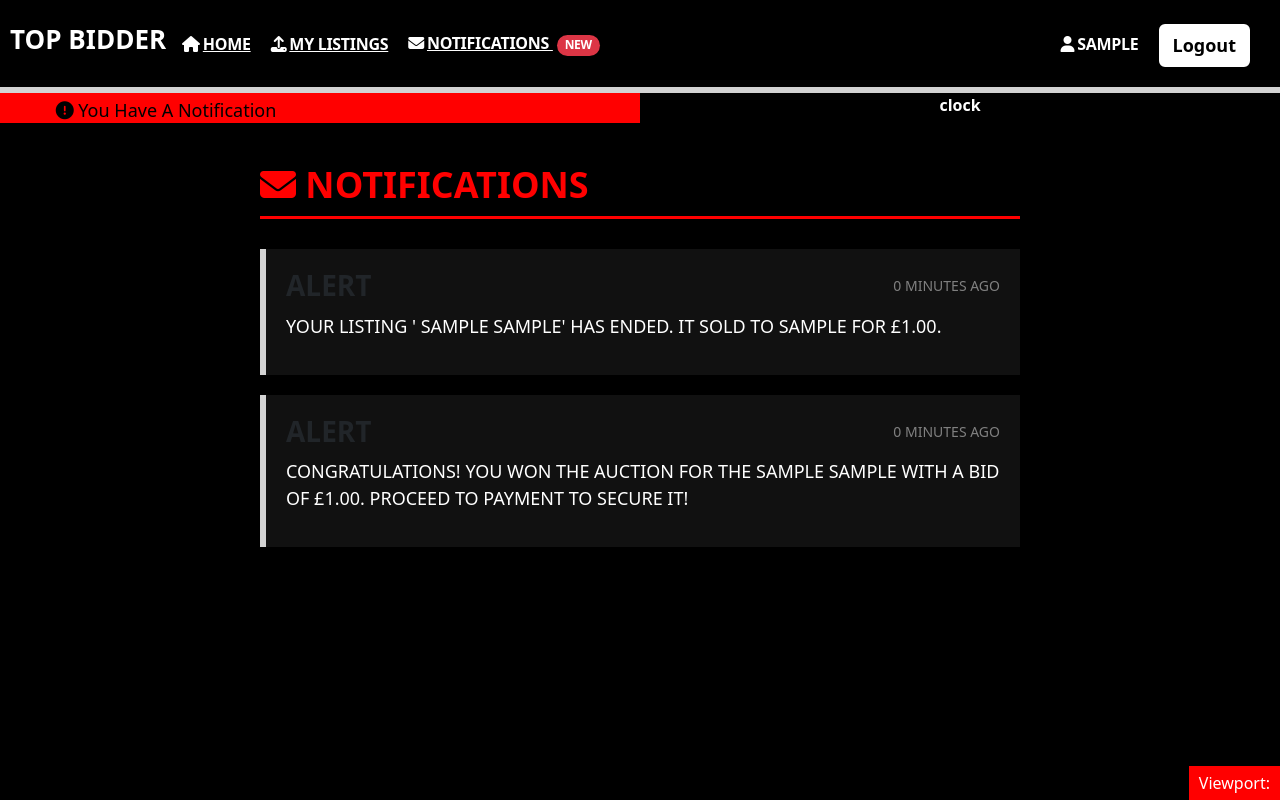
After one commit to gazhird/milestone-project-4, a Django app: page /listings/notifications/ in a window 1280 px wide. The commit adds this page. Run offline with Django 5.2, Linux system fonts and the light colour scheme; a user stored in the database is signed in; data comes from the database, SQL or seed files in the repository; tables that the repository leaves empty hold one stand-in row (values such as "Sample post").

Commit message:
adding notifications for users

```diff
--- a/listings/models.py
+++ b/listings/models.py
@@ -84,9 +84,10 @@ class Bid(models.Model):
 
 
 class Notification(models.Model):
-
     user = models.ForeignKey(settings.AUTH_USER_MODEL, on_delete=models.CASCADE, related_name='notifications')
-    message = models.CharField(max_length=255)
+    listing = models.ForeignKey('Listing', on_delete=models.CASCADE, related_name='notifications', null=True, blank=True)
+    message = models.TextField(blank=True, null=True)
+    status = models.CharField(max_length=50, default="unread") # 'outbid', 'won', 'sold'
     is_read = models.BooleanField(default=False)
     created_at = models.DateTimeField(auto_now_add=True)
 
@@ -94,4 +95,4 @@ class Notification(models.Model):
         ordering = ['-created_at']
 
     def __str__(self):
-        return f"Alert for {self.user.username if self.user else 'Unknown'}: {self.message[:30]}"
+        return f"Notification for {self.user.username} - {self.status}"
--- a/listings/urls.py
+++ b/listings/urls.py
@@ -7,6 +7,7 @@ urlpatterns = [
     path("my_listings/", views.upload, name="my_listings"),
     path('vehicle/<int:listing_id>/', views.vehicle_detail, name='vehicle'),
     path('edit/', views.edit_listing, name='edit_listing'),
-    path('delete/<int:listing_id>/', views.delete_listing, name='delete_listing'),
+path('delete/<int:listing_id>/', views.delete_listing, name='delete_listing'),
     path('vehicle/<int:listing_id>/bid/', views.place_bid, name='place_bid'),
+    path('notifications/', views.notifications_view, name='notifications'),
 ]
--- /dev/null
+++ b/listings/utils.py
@@ -0,0 +1,42 @@
+from django.utils import timezone
+from .models import Listing, Bid, Notification
+
+
+# Find all expired auctions, change table column 'status' from 'active' to 'ended'
+
+
+def check_and_close_auctions():
+
+    now = timezone.now()
+
+    # Get listings that have passed their end time but DB column 'status' active
+    expired_listings = Listing.objects.filter(ends_at__lte=now, status="active")
+
+    for listing in expired_listings:
+        listing.status = "ended"
+        listing.save()
+
+        # Find the winning bid
+        winning_bid = Bid.objects.filter(listing=listing).order_by('-bid').first()
+
+        if winning_bid:
+            # alert the Winner
+            Notification.objects.create(
+                user=winning_bid.user,
+                listing=listing,
+                message=f"Congratulations! You won the auction for the {listing.make} {listing.model} with a bid of £{winning_bid.bid:.2f}. Proceed to payment to secure it!"
+            )
+
+            # alert the Seller
+            Notification.objects.create(
+                user=listing.seller,
+                listing=listing,
+                message=f"Your listing ' {listing.make} {listing.model}' has ended. It sold to {winning_bid.user.username} for £{winning_bid.bid:.2f}."
+            )
+        else:
+            # No bids
+            Notification.objects.create(
+                user=listing.seller,
+                listing=listing,
+                message=f"Your listing ' {listing.make} {listing.model}' has ended with no bids."
+            )
--- a/listings/views.py
+++ b/listings/views.py
@@ -4,6 +4,7 @@ from django.contrib import messages
 from datetime import datetime
 from django.utils import timezone
 from .models import Listing, Bid, Notification
+from .utils import check_and_close_auctions
 
 
 @login_required
@@ -73,7 +74,7 @@ def upload(request):
 # fetches vehicle data and shows as basic list on index.html
 def list_view(request):
     listings = Listing.objects.all()
-    return render(request, "listings/index.html", {"listings": listings})
+    return render(request, "index.html", {"listings": listings})
 
 
 # show tailored listings on index.html (add extra later)
@@ -204,7 +205,15 @@ def place_bid(request, listing_id):
                 Notification.objects.create(
                     user=previous_highest_bid.user,
                     listing=listing,
-                    message=f"You have been outbid on the {listing.title}! The new highest bid is £{bid_amount:.2f}."
+                    message=f"You have been outbid on the {listing.make} {listing.model}! The new highest bid is £{bid_amount:.2f}."
+                )
+
+            # notify seller when a new bid is placed
+            if listing.seller != request.user:
+                Notification.objects.create(
+                    user=listing.seller,
+                    listing=listing,
+                    message=f"New bid placed! Someone offered £{bid_amount:.2f} on your listing: {listing.make} {listing.model}."
                 )
 
             messages.success(request, f"Success! Your bid of £{bid_amount:.2f} has been placed.")
@@ -214,3 +223,16 @@ def place_bid(request, listing_id):
         return redirect('vehicle', listing_id=listing.id)
 
     return redirect('vehicle', listing_id=listing_id)
+
+
+@login_required
+def notifications_view(request):
+    check_and_close_auctions()
+
+    # Get notifications for the current user
+    notifications = Notification.objects.filter(user=request.user).order_by('-created_at')
+    notifications_list = list(notifications)
+    notifications.filter(is_read=False).update(is_read=True)
+    return render(request, 'notifications.html', {
+        'notifications': notifications_list
+    })
--- a/static/css/style.css
+++ b/static/css/style.css
@@ -344,11 +344,98 @@ ul {
   min-height: 100px;
 }
 
+/* notifications page  */
+
+#notifications-page .hub-box {
+    width: 100%;
+    max-width: 800px;
+    padding: 40px 20px;
+    background-color: black;
+}
+
+#notifications-page .hub-title {
+    color: red;
+    font-weight: 800;
+    text-transform: uppercase;
+    border-bottom: 3px solid red;
+    padding-bottom: 10px;
+    margin-bottom: 30px;
+}
+
+#notifications-page .alert-list {
+    display: flex;
+    flex-direction: column;
+    gap: 20px;
+}
+
+/* Base Alert Cards */
+#notifications-page .alert-card {
+    background-color: #111111;
+    border-left: 6px solid lightgray;
+    padding: 20px;
+    text-transform: uppercase;
+}
+
+
+
+#notifications-page .alert-card.status-won {
+    border-color: green;
+}
+
+#notifications-page .alert-card.status-outbid {
+    border-color: red;
+}
+
+#notifications-page .alert-card.status-sold {
+    border-color: blue;
+}
+
+
+#notifications-page .card-header-row {
+    display: flex;
+    justify-content: space-between;
+    align-items: center;
+    margin-bottom: 10px;
+}
+
+#notifications-page .status-title {
+    margin: 0;
+    font-weight: bold;
+}
+
+#notifications-page .time-stamp {
+    color: gray;
+    font-size: 14px;
+}
+
+#notifications-page .card-text {
+    margin-bottom: 15px;
+    color: white;
+}
+
+#notifications-page .custom-hub-btn {
+    display: inline-block;
+    font-size: 14px !important;
+    padding: 8px 16px !important;
+    text-decoration: none;
+    text-align: center;
+}
+
+/* Empty notifications */
+#notifications-page .empty-hub {
+    text-align: center;
+    padding: 60px 20px;
+    border: 2px dashed #333333;
+}
+
+#notifications-page .empty-hub h3 {
+    color: gray;
+}
 
 
 
 
-/* vehicle details */
+/* vehicle details page */
 
 #vehicle-details {
 background-color: black;
--- a/templates/includes/navbar.html
+++ b/templates/includes/navbar.html
@@ -18,10 +18,11 @@
                 </li>
 
                 <li class="nav-item">
-                    <a class="link" href="#notifications">
+                    <a class="link" href="{% url 'notifications' %}">
                         <i class="fa-solid fa-envelope mr-1"></i>Notifications
+
                         {% if request.user.notifications.all %}
-                            ({{ request.user.notifications.all|length }})
+                            <span class="badge bg-danger text-white rounded-pill ms-1">New</span>
                         {% endif %}
                     </a>
                 </li>
@@ -122,17 +123,22 @@
 <div class="container-fluid">
     <div class="row">
         <div class="col-12 col-md-6 notifications-section">
-            <div id="notifications" class="notifications jcc">
-                <ul>
-                    {% for notification in request.user.notifications.all %}
-                        <li>
-                            <p>{{ notification.message }}</p>
-                            <small>{{ notification.created_at|date:"d M, H:i" }}</small>
-                        </li>
-                    {% empty %}
-                        <li>www.topbidder.com</li>
-                    {% endfor %}
-                </ul>
+            <div class="col-12 col-md-6 notifications-section">
+                <div id="notifications" class="notifications jcc">
+                    {% if user.is_authenticated %}
+                        {% if request.user.notifications.all %}
+                            <p class="black mb-0 pt-1 pb-1">
+                                <i class="fa-solid fa-circle-exclamation"></i> You Have A Notification
+                            </p>
+                        {% else %}
+                            <p class="black mb-0 pt-1 pb-1">
+                                <i class="fa-solid fa-user "></i> Welcome {{ user.username }}
+                            </p>
+                        {% endif %}
+                    {% else %}
+                        <p class="black mb-0 pt-1 pb-1">WWW.TOPBIDDER.COM</p>
+                    {% endif %}
+                </div>
             </div>
         </div>
         <div class="col-12 col-md-6 clock-section jcc">
--- /dev/null
+++ b/templates/notifications.html
@@ -0,0 +1,57 @@
+<!doctype html>
+<html lang="en">
+<head>
+    <meta charset="UTF-8" />
+    <meta name="viewport" content="width=device-width, initial-scale=1.0" />
+    <title>Top Bidder - Notifications</title>
+    <link href="https://cdn.jsdelivr.net/npm/bootstrap@5.3.2/dist/css/bootstrap.min.css" rel="stylesheet">
+    <link rel="stylesheet" href="https://cdnjs.cloudflare.com/ajax/libs/font-awesome/6.5.1/css/all.min.css">
+    {% load static %}
+    <link rel="stylesheet" href="{% static 'css/style.css' %}">
+</head>
+<body class="blk-background">
+
+{% include 'includes/navbar.html' %}
+
+<section id="notifications-page" class="blk-background">
+<main class="jcc">
+    <div class="hub-box">
+        <h2 class="hub-title"><i class="fa-solid fa-envelope"></i> NOTIFICATIONS</h2>
+            {% if notifications %}
+                <div class="alert-list">
+                    {% for notification in notifications %}
+
+                    <div class="alert-card status-{{ notification.status|lower }}">
+                        <div class="card-header-row">
+                            <h3 class="status-title">
+                                {% if notification.notification_type == 'WON' or notification.status == 'won' %}AUCTION WON!
+                                {% elif notification.notification_type == 'OUTBID' or notification.status == 'outbid' %}OUTBID!
+                                {% elif notification.notification_type == 'SOLD' or notification.status == 'sold' %}VEHICLE SOLD!
+                                {% elif notification.notification_type == 'ENDED_NO_BIDS' or notification.status == 'ended_no_bids' %}AUCTION ENDED
+                                {% else %}ALERT{% endif %}
+                            </h3>
+                            <span class="time-stamp">{{ notification.created_at|timesince }} AGO</span>
+                        </div>
+
+                        <p class="card-text">
+                            {% if notification.message %}
+                                {{ notification.message }}
+                            {% else %}
+                                Update for <a href="{% url 'vehicle' notification.listing.id %}" class="notification-link"><strong>{{ notification.listing.make }} {{ notification.listing.model }}</strong></a>
+                            {% endif %}
+                        </p>
+
+                        </div>
+
+                {% endfor %}
+                </div>
+            {% else %}
+                <div class="empty-hub">
+                    <p>YOU HAVE NO NOTIFICATIONS AT THIS TIME.</p>
+                </div>
+            {% endif %}
+            </div>
+    </main>
+</section>
+    </body>
+</html>
```
Also changed, not shown: README.md, listings/migrations/0005_notification_listing_notification_status_and_more.py (added).
